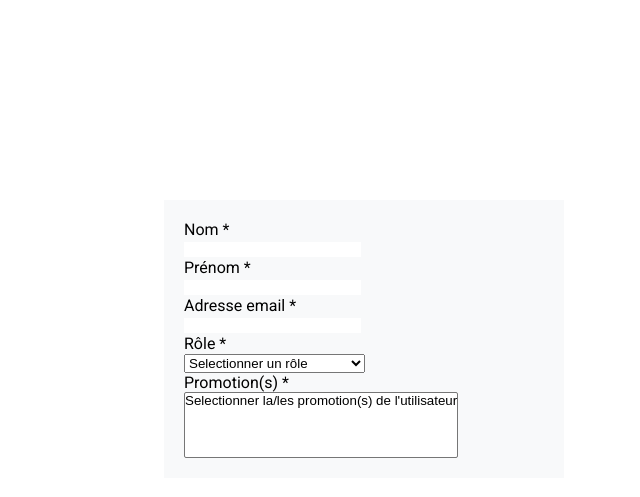
After one commit to TryZorce/Simplonline, a PHP site: page /inscription.html in a window 1280 px wide. The commit adds this page. Shown: the top 497 px of the page, without its empty margins (276-916 px from the left). Run offline with PHP 8.4, Linux system fonts and the light colour scheme.

Commit message:
Formulaire inscription (#24)

```diff
--- /dev/null
+++ b/frontend/ajax_inscription.js
@@ -0,0 +1,22 @@
+//INSCRIPTION D'UTILISATEUR
+const promo_url = "http://localhost:3000/backend/public/promo";
+
+fetch(promo_url)
+.then((response) => {
+if (!response.ok) {
+    throw new Error("Erreur de réseau : " + response.status);
+}
+return response.json();
+})
+.then((data) => {
+    const select_promo = document.getElementById('promo');
+    data.forEach((promo) => {
+        const option = document.createElement('option');
+        option.value = promo.id_promo;
+        option.textContent = promo.nom;
+        select_promo.appendChild(option);
+    });
+})
+.catch((error) => {
+console.error("Erreur lors de la requête :", error);
+});
--- a/frontend/assets/styles/style.css
+++ b/frontend/assets/styles/style.css
@@ -74,7 +74,7 @@ body {
 
 /* FORM */
 
-section#connexion_mail, section#connexion_password form, section#confirm_password form {
+section#connexion_mail, section#connexion_password form, section#confirm_password form, #create_user {
 
   width: 400px;
   margin: 200px auto;
--- /dev/null
+++ b/frontend/inscription.html
@@ -0,0 +1,50 @@
+<!DOCTYPE html>
+<html lang="en">
+
+<head>
+  <meta charset="UTF-8" />
+  <meta http-equiv="X-UA-Compatible" content="IE=edge" />
+  <meta name="viewport" content="width=device-width, initial-scale=1.0" />
+  <link rel="preconnect" href="https://fonts.googleapis.com">
+  <link rel="preconnect" href="https://fonts.gstatic.com" crossorigin>
+  <link href="https://fonts.googleapis.com/css2?family=Roboto:ital,wght@0,100;0,300;0,400;0,500;0,700;0,900;1,100;1,300;1,400;1,500;1,700;1,900&display=swap" rel="stylesheet">
+  <link rel="stylesheet" href="./assets/styles/reset.css" />
+  <link rel="stylesheet" href="./assets/styles/style.css" />
+  <title>Simplonline</title>
+</head>
+
+<body>
+    <section id="create_user">
+        <form action="" method="post">
+            <abbr title="requis"><label for="name">Nom *</abbr></label>
+            <input type="text" name="name" required>
+
+            <abbr title="requis"><label for="email">Prénom *</abbr></label>
+            <input type="text" name="email" required>
+
+            <abbr title="requis"><label for="email">Adresse email *</abbr></label>
+            <input type="text" name="email" required>
+
+            <abbr title="requis"><label for="role">Rôle *</abbr></label>
+            <select name="role" id="role">
+                <option value="">Selectionner un rôle</option>
+                <option value="manager">Campus Manager</option>
+                <option value="responsable">Responsable pédagogique</option>
+                <option value="instructor">Formateur-rice</option>
+                <option value="student">Apprennant-e</option>
+                <option value="delegate">Délégué-e</option>
+            </select>
+
+            <abbr title="requis"><label for="promo">Promotion(s) *</abbr></label>
+            <select name="promo" id="promo" multiple>
+                <option value="">Selectionner la/les promotion(s) de l'utilisateur</option>
+            </select>
+            <span id="msgbox" class="none"></span>
+        </form>
+    </section>
+
+
+  <script src="./ajax_inscription.js"></script>
+</body>
+
+</html>
```
Also changed, not shown: frontend/ajax.js (+40 -6 lines), frontend/index.html (+5 -5 lines).
